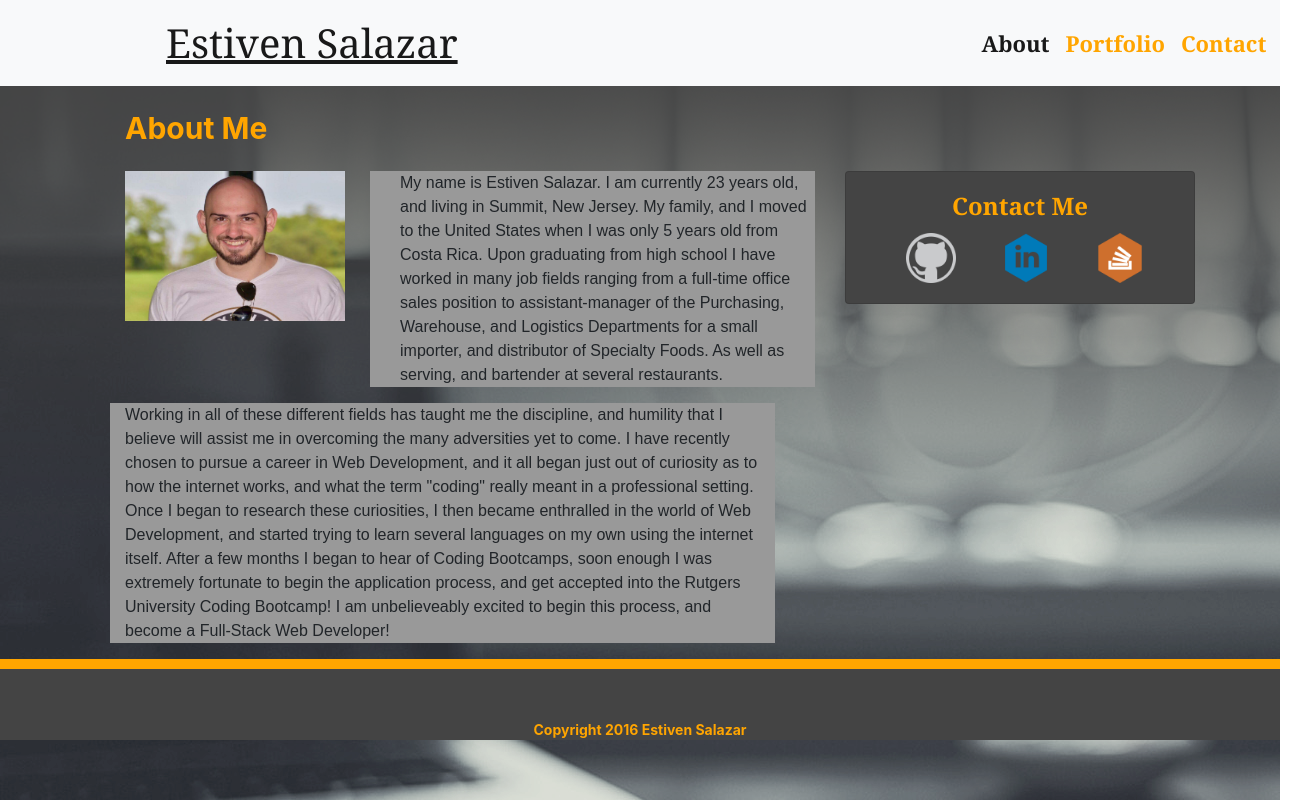
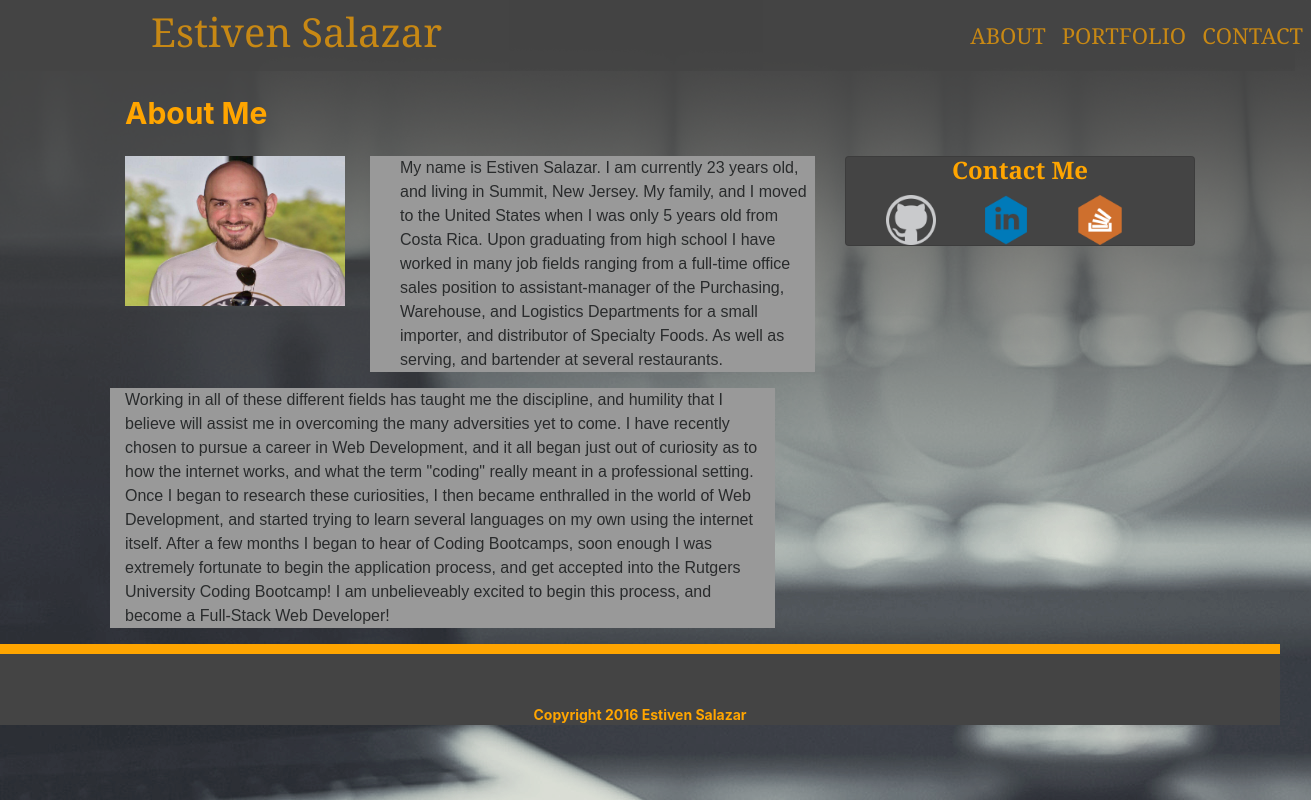
Before and after one commit to estivensal7/Bootstrap-Portfolio, a plain HTML site: page index.html in a window 1280 px wide. Shown: the whole page, 1311 px wide, since content can reach past the window. Drawn offline with nearby package versions, Linux system fonts and the light colour scheme; a script that the page names is missing.

Commit message:
finished nav bar and assignment

```diff
--- a/assets/style.css
+++ b/assets/style.css
@@ -1,24 +1,34 @@
+nav {
+	background-color: #444;
+	filter:alpha(opacity=70%);
+	-moz-opacity:.70;
+	opacity:.70;
+	font-family: 'Georgia';
+	color: orange;
+	width: 100%;
+}
+
+.firstname {
+	margin-left: 150px;
+}
+
+.lastname {
+	margin-left: 10px;
+}
+
+.navbar-light .navbar-nav .active>.nav-link, .navbar-light .navbar-nav .nav-link.active, .navbar-light .navbar-nav .nav-link.open, .navbar-light .navbar-nav .open>.nav-link {
+    color: orange;
+    font-size: 22px;
+}
+
+.about-link {
+	margin-left: 520px;
+}
+
 body {
 	background: url(images/background2.png);
 }
 
-.navbar-brand {
-	margin-left: 150px;
-	font-family: 'Georgia';
-	font-size: 40px;
-	text-decoration: underline;
-}
-
-.nav-link {
-	font-family: 'Georgia';
-	font-size: 22px;
-	font-weight: bold;
-}
-
-.about {
-	margin-left: 500px;
-	color: orange;
-}
 
 .aboutme {
 	color: orange;
@@ -90,10 +100,6 @@ img {
 	color: orange;
 	background-color: #444;
 	border-top: solid 10px orange;
-}
-
-.navbar-light .navbar-nav .nav-link {
-    color: orange;
 }
 
 p {
--- a/index.html
+++ b/index.html
@@ -6,38 +6,43 @@
 	<meta charset="utf-8">
 	<meta name="viewport" content="width = device-width, initial-scale = 1">
 
-	<!-- JQuery Link -->
-	<link rel="stylesheet" href="https://maxcdn.bootstrapcdn.com/bootstrap/4.0.0-beta.2/css/bootstrap.min.css" integrity="sha384-PsH8R72JQ3SOdhVi3uxftmaW6Vc51MKb0q5P2rRUpPvrszuE4W1povHYgTpBfshb" crossorigin="anonymous">
-	<script src="https://maxcdn.bootstrapcdn.com/bootstrap/4.0.0-beta.2/js/bootstrap.min.js" integrity="sha384-alpBpkh1PFOepccYVYDB4do5UnbKysX5WZXm3XxPqe5iKTfUKjNkCk9SaVuEZflJ" crossorigin="anonymous"></script>
+	<!-- JQuery Links -->
+	<script src="https://code.jquery.com/jquery-3.1.1.slim.min.js" integrity="sha384-A7FZj7v+d/sdmMqp/nOQwliLvUsJfDHW+k9Omg/a/EheAdgtzNs3hpfag6Ed950n" crossorigin="anonymous"></script>
+	<script src="https://cdnjs.cloudflare.com/ajax/libs/tether/1.4.0/js/tether.min.js" integrity="sha384-DztdAPBWPRXSA/3eYEEUWrWCy7G5KFbe8fFjk5JAIxUYHKkDx6Qin1DkWx51bBrb" crossorigin="anonymous"></script>
+	<script src="https://maxcdn.bootstrapcdn.com/bootstrap/4.0.0-alpha.6/js/bootstrap.min.js" integrity="sha384-vBWWzlZJ8ea9aCX4pEW3rVHjgjt7zpkNpZk+02D9phzyeVkE+jo0ieGizqPLForn" crossorigin="anonymous"></script>
 
 	<!-- Bootstrap Link -->
-	<link rel="stylesheet" href="https://maxcdn.bootstrapcdn.com/bootstrap/4.0.0-beta.2/css/bootstrap.min.css" integrity="sha384-PsH8R72JQ3SOdhVi3uxftmaW6Vc51MKb0q5P2rRUpPvrszuE4W1povHYgTpBfshb" crossorigin="anonymous">
-	<script src="https://maxcdn.bootstrapcdn.com/bootstrap/4.0.0-beta.2/js/bootstrap.min.js" integrity="sha384-alpBpkh1PFOepccYVYDB4do5UnbKysX5WZXm3XxPqe5iKTfUKjNkCk9SaVuEZflJ" crossorigin="anonymous"></script>
+	<link rel="stylesheet" href="https://maxcdn.bootstrapcdn.com/bootstrap/4.0.0-alpha.6/css/bootstrap.min.css" integrity="sha384-rwoIResjU2yc3z8GV/NPeZWAv56rSmLldC3R/AZzGRnGxQQKnKkoFVhFQhNUwEyJ" crossorigin="anonymous">
 
 	<!-- Custom CSS -->
 	<link rel="stylesheet" type="text/css" href="assets/style.css">
 
 	<title>Estiven Salazar</title>
 
-	<nav class="navbar navbar-expand-lg navbar-light bg-light">
-	  <a class="navbar-brand" href="#">Estiven Salazar</a>
+	<div class="row">
+		<nav class="navbar navbar-expand-lg navbar-light bg-light navbar-toggleable-md">
+	  		<h1 class="firstname">Estiven</h1>
+	  		<h1 class="lastname">Salazar</h1>
 	  		<button class="navbar-toggler" type="button" data-toggle="collapse" data-target="#navbarNav" aria-controls="navbarNav" aria-expanded="false" aria-label="Toggle navigation">
 	    		<span class="navbar-toggler-icon"></span>
 	  		</button>
+
 	  		<div class="collapse navbar-collapse" id="navbarNav">
 	    		<ul class="navbar-nav">
 	      			<li class="nav-item active">
-	        <a class="nav-link about" href="index.html">About <span class="sr-only">(current)</span></a>
+	        			<a class="nav-link about-link" href="index.html">ABOUT<span class="sr-only">(current)</span></a>
 	      			</li>
-	      <li class="nav-item">
-	        <a class="nav-link portfolio" href="portfolio.html">Portfolio</a>
+	      			<li class="nav-item active">
+	        			<a class="nav-link" href="portfolio.html">PORTFOLIO</a>
 	      			</li>
-	      <li class="nav-item">
-	        <a class="nav-link contact" href="contact.html">Contact</a>
+	      			<li class="nav-item active">
+	        			<a class="nav-link" href="contact.html">CONTACT</a>
 	      			</li>
 	      		</ul>
 	 		 </div>
 		</nav>
+	</div>
+
 
 </head>
 
```
Also changed, not shown: contact.html (+17 -12 lines), portfolio.html (+16 -12 lines). Lines whose indentation alone changed are shown as unchanged.
